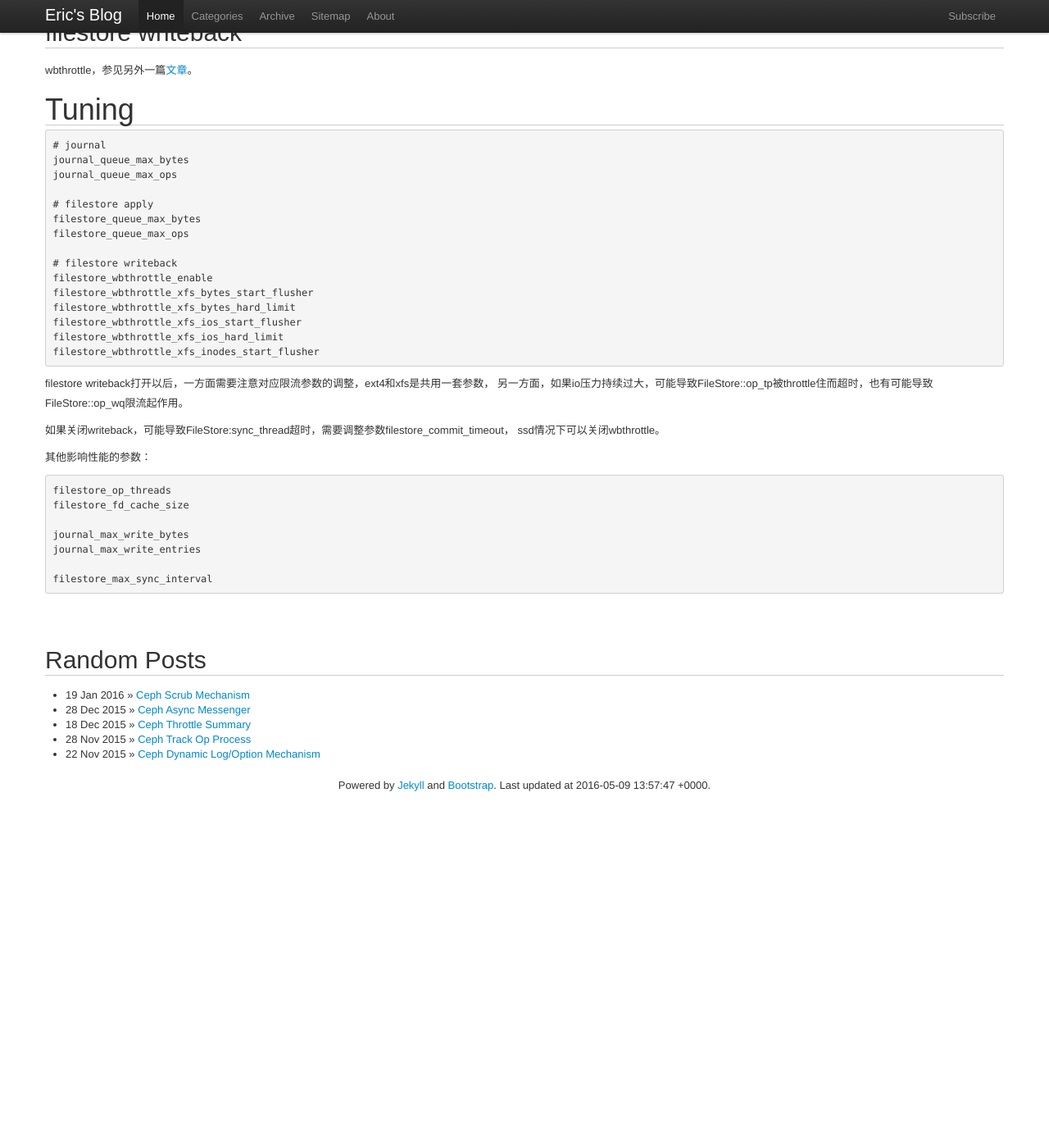
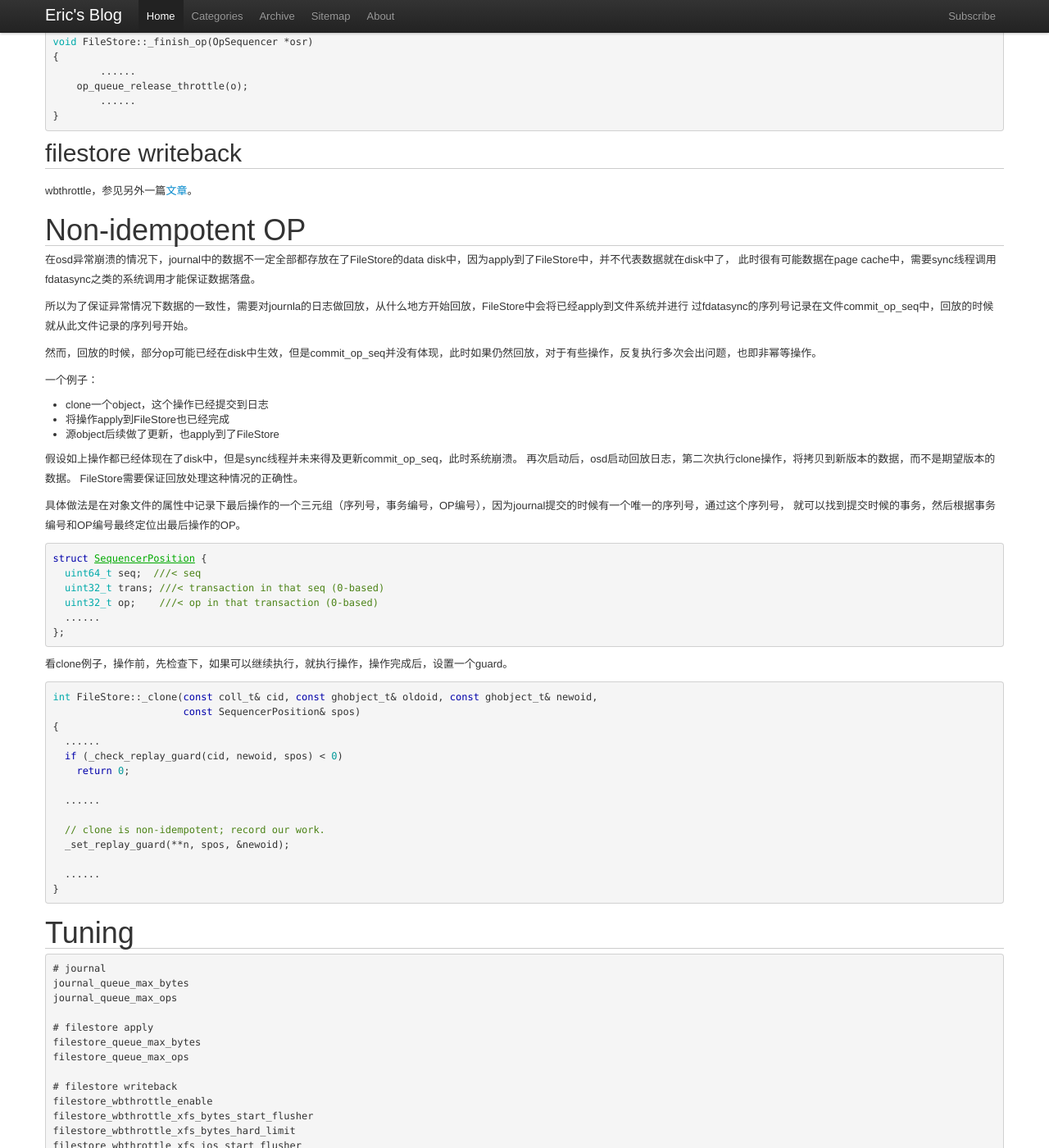
Before and after one commit to wjin/blog, a Jekyll site: the page built from _posts/2016-05-04-ceph-filestore.md, in a window 1280 px wide and 1400 px high, scrolled down 4715 px. Shown: the whole window at 82% size. Built offline with Jekyll 4.4.1, drawn with Linux system fonts in a browser that asks for light colours; some web fonts are replaced; Markdown is read by kramdown in place of the engine named in the settings; comment, search, counter and statistics services are not loaded; before the commit the page ends 5722 px from its top, so only the background shows below that; some of the changed text lies outside the part shown.

Commit message:
update ceph filestore
Signed-off-by: Wei Jin <wjin.cn@gmail.com>

````diff
--- a/_posts/2016-05-04-ceph-filestore.md
+++ b/_posts/2016-05-04-ceph-filestore.md
@@ -13,8 +13,10 @@ ceph后端存储引擎有多种实现(filestore, kstore, memstore, bluestore), b
 但是需要一些时间，现在大部分部署都是使用filestore。filestore的代码还是比较好理解的，
 执行流程可以参考网上的[这篇文章](http://blog.csdn.net/ywy463726588/article/details/42679869)。
 
-但是，在阅读代码的过程中，一些细节还是需要注意，比如怎么保证PG内部OP请求的执行顺序，各个限流组件怎么协调工作等等。
-本文顺着代码流程，分析写流程中一些值得关注的细节，然后总结下throttle和tuning参数。
+在阅读代码的过程中，一些细节还是需要注意，比如不同PG的OP操作可以并行执行，同一PG内部OP请求必须串行执行，
+各个限流组件怎么协调工作，journal回放的时候需要注意非幂等操作。
+
+本文顺着代码流程，分析写流程中一些值得关注的细节，然后总结下throttle， 非幂等操作和tuning参数。
 
 # Write
 
@@ -51,7 +53,7 @@ int FileStore::queue_transactions(Sequencer *posr, list<Transaction*> &tls,
 		......
     } else if (m_filestore_journal_writeahead) { // ext4, xfs都需要wal
 
-      osr->queue_journal(o->op); // journal层面的sequence记录在OpSequencer中的journal queue中
+      osr->queue_journal(o->op); // journal层面的sequence记录在OpSequencer中的journal queue中, JournalingObjectStore::finisher线程中会deque_journal
 
       _op_journal_transactions(o->tls, o->op, // 提交OP，注意这里的callback以及sequence
 			       new C_JournaledAhead(this, osr, o, ondisk),
@@ -135,7 +137,7 @@ void FileJournal::queue_completions_thru(uint64_t seq)
 
 ## JournalingObjectStore::finisher
 
-这里的回调就是C\_JournaledAhead，然后会执行下面这个函数，主要干两件事情：1）将op放入filestore队列排队 2）将ondisk回调放入finisher：
+这里的回调就是C\_JournaledAhead，然后会执行下面这个函数，主要干两件事情：1）将op放入filestore队列排队 2）将ondisk回调放入FileStore::ondisk\_finisher：
 
 ```cpp
 void FileStore::_journaled_ahead(OpSequencer *osr, Op *o, Context *ondisk)
@@ -143,7 +145,7 @@ void FileStore::_journaled_ahead(OpSequencer *osr, Op *o, Context *ondisk)
   queue_op(osr, o); // 将op在filestore层面排队，准备写入文件系统
 
   list<Context*> to_queue;
-  osr->dequeue_journal(&to_queue);
+  osr->dequeue_journal(&to_queue); // journal已经写成功，出队列
 
   // journal写好了，数据就真正落盘了，所以执行ondisk回调
   // 注意此时数据还未写入文件系统，所以不可读
@@ -160,12 +162,12 @@ void FileStore::_journaled_ahead(OpSequencer *osr, Op *o, Context *ondisk)
 journal是单线程顺序执行的，且每条op请求都有唯一的sequence，使得queue\_op一定是按提交时候的顺序调用。
 但是同一个PG可能连续提交了很多次op请求，这些请求会放入PG对应的OpSequencer中进行排队，然后同时将OpSequencer放入
 op\_wq队列等待FileStore::op\_tp执行，所以如果PG连续提交请求，OpSequencer会在op\_wq中同时出现多次，
-op\_tp中可能多个线程获取同一个OpSequencer准备执行:
+op\_tp中可能多个线程同时获取同一个OpSequencer准备执行写文件系统的操作:
 
 ```cpp
 void FileStore::queue_op(OpSequencer *osr, Op *o)
 {
-  // queue_op按提交时候的顺序调用，必然导致属于同一个OpSequence的OP按照提交顺序
+  // queue_op按提交时候的顺序调用，必然导致属于同一个OpSequencer的OP按照提交顺序
   // 在OpSequencer内部排队, 保证了PG内部op的先后顺序
   osr->queue(o);
   op_wq.queue(osr);
@@ -219,6 +221,15 @@ void FileStore::_finish_op(OpSequencer *osr)
 }
 ```
 
+OpSequencer中apply\_lock保证PG内部OP的串行化，并不是保证内部队列q和jq的互斥，q和jq的互斥是另外一把锁qlock在保证。
+所以在apply的过程中，OSD::osd\_op\_tp可以继续向jq中提交请求，更重要的是，JournalingObjectStore::finisher线程可以继续将
+写journal完成的op在q中排队。
+
+如前所述，同一个OpSequencer可能进入FileStore::op\_wq多次，然后被多个FileStore:op\_tp中的线程获取执行，然后q和jq共用一把锁，是否会影响性能？
+其实也还好，虽然FileStore::osd\_tp是线程池，会有多个线程，但是这些线程在开始处理apply
+的时候，会先获取apply\_lock，然后在执行完成的时候，从q出队列op的时候获取qlock，所以不会同时出现多个FileStore::osd\_tp的线程去
+抢qlock这个锁，可以认为同一时刻q只增加了两个线程去抢qlock，即JournalingObjectStore::finisher 和 其中一个FileStore::osd\_tp线程。
+
 # Throttle
 
 filestore实现中，提供了三个限流的地方: 1) journal 2) filestore apply 3)filestore writeback
@@ -268,6 +279,57 @@ void FileStore::_finish_op(OpSequencer *osr)
 
 wbthrottle，参见另外一篇[文章](http://blog.wjin.org/posts/ceph-throttle-summary.html)。
 
+# Non-idempotent OP
+
+在osd异常崩溃的情况下，journal中的数据不一定全部都存放在了FileStore的data disk中，因为apply到了FileStore中，并不代表数据就在disk中了，
+此时很有可能数据在page cache中，需要sync线程调用fdatasync之类的系统调用才能保证数据落盘。
+
+所以为了保证异常情况下数据的一致性，需要对journla的日志做回放，从什么地方开始回放，FileStore中会将已经apply到文件系统并进行
+过fdatasync的序列号记录在文件commit\_op\_seq中，回放的时候就从此文件记录的序列号开始。
+
+然而，回放的时候，部分op可能已经在disk中生效，但是commit\_op\_seq并没有体现，此时如果仍然回放，对于有些操作，反复执行多次会出问题，也即非幂等操作。
+
+一个例子：
+
+* clone一个object，这个操作已经提交到日志
+* 将操作apply到FileStore也已经完成
+* 源object后续做了更新，也apply到了FileStore
+
+假设如上操作都已经体现在了disk中，但是sync线程并未来得及更新commit\_op\_seq，此时系统崩溃。
+再次启动后，osd启动回放日志，第二次执行clone操作，将拷贝到新版本的数据，而不是期望版本的数据。
+FileStore需要保证回放处理这种情况的正确性。
+
+具体做法是在对象文件的属性中记录下最后操作的一个三元组（序列号，事务编号，OP编号），因为journal提交的时候有一个唯一的序列号，通过这个序列号，
+就可以找到提交时候的事务，然后根据事务编号和OP编号最终定位出最后操作的OP。
+
+```cpp
+struct SequencerPosition {
+  uint64_t seq;  ///< seq
+  uint32_t trans; ///< transaction in that seq (0-based)
+  uint32_t op;    ///< op in that transaction (0-based)
+  ......
+};
+```
+
+看clone例子，操作前，先检查下，如果可以继续执行，就执行操作，操作完成后，设置一个guard。
+
+```cpp
+int FileStore::_clone(const coll_t& cid, const ghobject_t& oldoid, const ghobject_t& newoid,
+		      const SequencerPosition& spos)
+{
+  ......
+  if (_check_replay_guard(cid, newoid, spos) < 0)
+    return 0;
+
+  ......
+
+  // clone is non-idempotent; record our work.
+  _set_replay_guard(**n, spos, &newoid);
+
+  ......
+}
+```
+
 # Tuning
 
 ```text
````
